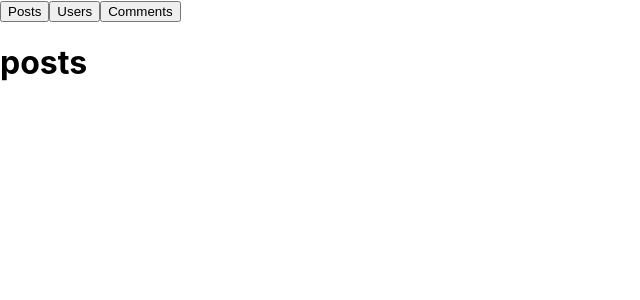
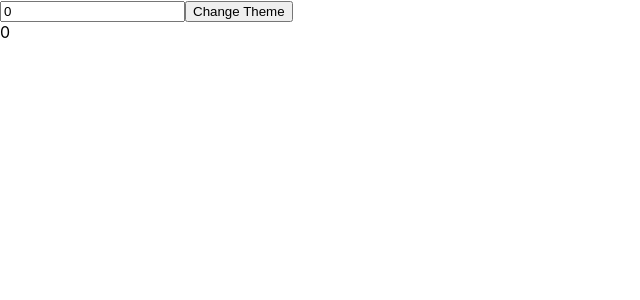
Before and after one commit to raha-the-creator/hooks, a React (Create React App) app: page / in a window 1280 px wide. Shown: the top 300 px of the page, without its empty margins (0-640 px from the left). Built offline with nearby package versions, Linux system fonts and the light colour scheme.

Commit message:
useMemo implemented

```diff
--- a/src/App.js
+++ b/src/App.js
@@ -1,58 +1,40 @@
-import { useState, useEffect } from "react";
+import { useState, useEffect, useMemo } from "react";
 
-function App() {
-  const [resourceType, setResourceType] = useState("posts");
+export default function App() {
+  const [number, setNumber] = useState(0);
+  const [dark, setDark] = useState(false);
+  const doubleNumber = useMemo(() => {
+    return slowFunction(number);
+  }, [number]); // having dependencies, just like useEffect
 
-  const [items, setItems] = useState([])
+  const themeStyles = useMemo(() => {
+    return {
+      backgroundColor: dark ? "black" : "white",
+      color: dark ? "white" : "black",
+    };
+  }, [dark])
 
   useEffect(() => {
-    console.log('resource changed')
-
-    return () => { // clean up function
-      console.log('return from resource change')
-    }
-  }, [resourceType])
-
-  // # render new window size
-  // const [windowWidth, setWindowWidth] = useState(window.innerWidth)
-  // const handleResize = () => {
-  //   setWindowWidth(window.innerWidth)
-  // }
-  // useEffect(() => {
-  //   window.addEventListener('resize', handleResize)
-
-  //   return () => {
-  //     window.removeEventListener('resize', handleResize)
-  //   }
-  // }, [])
-
-
-
-  // # render data from API with useEffect
-  // useEffect(() => {
-  //   fetch(`https://jsonplaceholder.typicode.com/${resourceType}`)
-  //     .then((response) => response.json())
-  //     .then((json) => setItems(json));
-  // }, [resourceType]);
+    console.log("theme changed");
+  }, [themeStyles])
 
   return (
     <>
-      <div>
-        <button onClick={() => setResourceType("posts")}>Posts</button>
-        <button onClick={() => setResourceType("users")}>Users</button>
-        <button onClick={() => setResourceType("comments")}>Comments</button>
-      </div>
-      <h1>{resourceType}</h1>
-
-      {/* {items.map(item => {
-        return <pre>{JSON.stringify(item)}</pre>
-      })} */}
-
-      {/* <div>
-        {windowWidth}
-      </div> */}
+      <input
+        type="number"
+        value={number}
+        onChange={(e) => setNumber(parseInt(e.target.value))}
+      />
+      <button onClick={() => setDark((prevDark) => !prevDark)}>
+        Change Theme
+      </button>
+      <div style={themeStyles}>{doubleNumber}</div>
     </>
   );
 }
 
-export default App;
+function slowFunction(num) {
+  // console.log("Calling Slow Function");
+  for (let i = 0; i <= 1000000000; i++) {}
+  return num * 2;
+}
--- a/src/index.js
+++ b/src/index.js
@@ -2,7 +2,6 @@
 import ReactDOM from 'react-dom/client';
 import './index.css';
 import App from './App';
-import reportWebVitals from './reportWebVitals';
 
 const root = ReactDOM.createRoot(document.getElementById('root'));
 root.render(
@@ -14,4 +13,3 @@
 // If you want to start measuring performance in your app, pass a function
 // to log results (for example: reportWebVitals(console.log))
 // or send to an analytics endpoint. Learn more: https://bit.ly/CRA-vitals
-reportWebVitals();
--- a/src/reportWebVitals.js
+++ /dev/null
@@ -1,13 +0,0 @@
-const reportWebVitals = onPerfEntry => {
-  if (onPerfEntry && onPerfEntry instanceof Function) {
-    import('web-vitals').then(({ getCLS, getFID, getFCP, getLCP, getTTFB }) => {
-      getCLS(onPerfEntry);
-      getFID(onPerfEntry);
-      getFCP(onPerfEntry);
-      getLCP(onPerfEntry);
-      getTTFB(onPerfEntry);
-    });
-  }
-};
-
-export default reportWebVitals;
```
Also changed, not shown: src/setupTests.js (deleted, +0 -5 lines), src/logo.svg (deleted).
